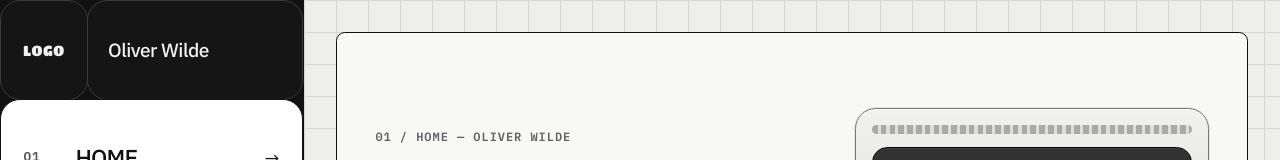
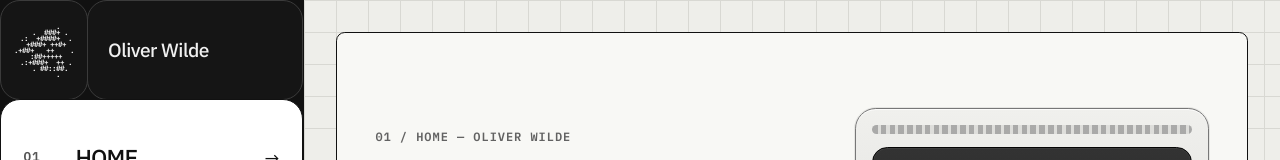
Before and after one commit to Oliver-Wilde/personal-website-ow, a React (Create React App) app: page /#home in a window 1280 px wide. Shown: the top 160 px of the page. Built offline with nearby package versions, Linux system fonts and the light colour scheme.

Commit message:
Rotating Earth Logo

```diff
--- a/src/components/navbar/Navbar.css
+++ b/src/components/navbar/Navbar.css
@@ -370,3 +370,42 @@
     }
 }
 /* FIXED SIDEBAR POSITION END */
+
+/* ASCII EARTH LOGO START */
+.sidebar-logo {
+    justify-content: center;
+    overflow: hidden;
+    padding: 0.55rem;
+}
+
+.sidebar-ascii-earth {
+    margin: 0;
+    color: currentColor;
+    font-family: "IBM Plex Mono", monospace;
+    font-size: clamp(0.48rem, 0.58vw, 0.58rem);
+    font-weight: 600;
+    letter-spacing: -0.08em;
+    line-height: 0.78;
+    text-align: center;
+    white-space: pre;
+    pointer-events: none;
+    user-select: none;
+}
+
+@media screen and (max-width: 820px) {
+    .sidebar-logo {
+        padding: 0.3rem;
+    }
+
+    .sidebar-ascii-earth {
+        font-size: 0.42rem;
+        line-height: 0.76;
+    }
+}
+
+@media screen and (max-width: 620px) {
+    .sidebar-ascii-earth {
+        font-size: 0.4rem;
+    }
+}
+/* ASCII EARTH LOGO END */
--- a/src/components/navbar/Navbar.jsx
+++ b/src/components/navbar/Navbar.jsx
@@ -1,5 +1,166 @@
-import React from 'react';
+import React, { useEffect, useState } from 'react';
 import './Navbar.css';
+
+const renderAsciiEarth = (rotation) => {
+  const width = 15;
+  const height = 9;
+  const centreX = (width - 1) / 2;
+  const centreY = (height - 1) / 2;
+  const rows = [];
+
+  for (let y = 0; y < height; y += 1) {
+    const normalisedY =
+      (y - centreY) / centreY;
+
+    let row = '';
+
+    for (let x = 0; x < width; x += 1) {
+      const normalisedX =
+        (x - centreX) / centreX;
+
+      const radiusSquared =
+        (normalisedX * normalisedX) +
+        (normalisedY * normalisedY);
+
+      if (radiusSquared > 1) {
+        row += ' ';
+        continue;
+      }
+
+      const depth = Math.sqrt(
+        Math.max(0, 1 - radiusSquared)
+      );
+
+      const longitude =
+        Math.atan2(normalisedX, depth) +
+        rotation;
+
+      const latitude = Math.asin(
+        Math.max(
+          -1,
+          Math.min(1, normalisedY)
+        )
+      );
+
+      const landSignal =
+        Math.sin(
+          (longitude * 2.1) +
+          (Math.cos(latitude * 3) * 0.8)
+        ) +
+        (
+          0.58 *
+          Math.cos(
+            (longitude * 4.7) -
+            (latitude * 2.2)
+          )
+        ) +
+        (
+          0.32 *
+          Math.sin(
+            (longitude * 7.1) +
+            (latitude * 5.1)
+          )
+        );
+
+      const distanceFromEdge =
+        1 - radiusSquared;
+
+      if (distanceFromEdge < 0.16) {
+        row += '.';
+      } else if (landSignal > 0.78) {
+        row += '#';
+      } else if (landSignal > 0.34) {
+        row += '+';
+      } else if (
+        landSignal > 0.08 &&
+        depth < 0.72
+      ) {
+        row += ':';
+      } else {
+        row += ' ';
+      }
+    }
+
+    rows.push(row.replace(/\s+$/, ''));
+  }
+
+  return rows.join('\n');
+};
+
+const AsciiEarthLogo = () => {
+  const [frame, setFrame] = useState(0);
+  const [motionAllowed, setMotionAllowed] =
+    useState(false);
+
+  useEffect(() => {
+    const motionQuery = window.matchMedia(
+      '(prefers-reduced-motion: reduce)'
+    );
+
+    const updateMotionPreference = () => {
+      setMotionAllowed(!motionQuery.matches);
+    };
+
+    updateMotionPreference();
+
+    if (
+      typeof motionQuery.addEventListener ===
+      'function'
+    ) {
+      motionQuery.addEventListener(
+        'change',
+        updateMotionPreference
+      );
+
+      return () => {
+        motionQuery.removeEventListener(
+          'change',
+          updateMotionPreference
+        );
+      };
+    }
+
+    motionQuery.addListener(
+      updateMotionPreference
+    );
+
+    return () => {
+      motionQuery.removeListener(
+        updateMotionPreference
+      );
+    };
+  }, []);
+
+  useEffect(() => {
+    if (!motionAllowed) {
+      setFrame(0);
+      return undefined;
+    }
+
+    const intervalId = window.setInterval(
+      () => {
+        setFrame(
+          (currentFrame) =>
+            (currentFrame + 1) % 35
+        );
+      },
+      140
+    );
+
+    return () => {
+      window.clearInterval(intervalId);
+    };
+  }, [motionAllowed]);
+
+  return (
+    <pre
+      className="sidebar-ascii-earth"
+      aria-hidden="true"
+    >
+      {renderAsciiEarth(frame * 0.18)}
+    </pre>
+  );
+};
 
 const NAVIGATION_ITEMS = [
   { id: 'home', label: 'Home', number: '01' },
@@ -54,7 +215,7 @@ const Navbar = ({
           onFocus={() => previewSection('home')}
           onClick={() => selectSection('home')}
         >
-          LOGO
+          <AsciiEarthLogo />
         </button>
 
         <button
```
